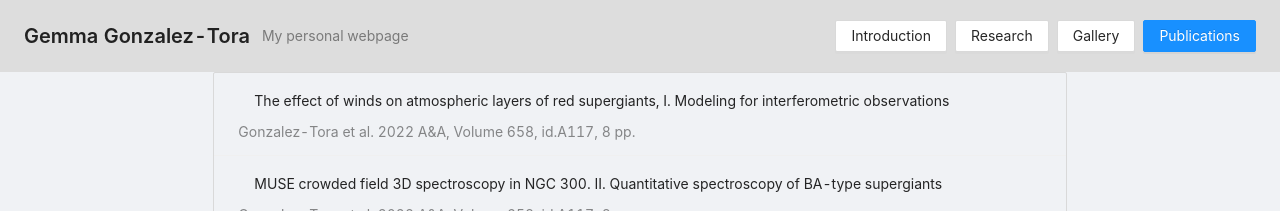
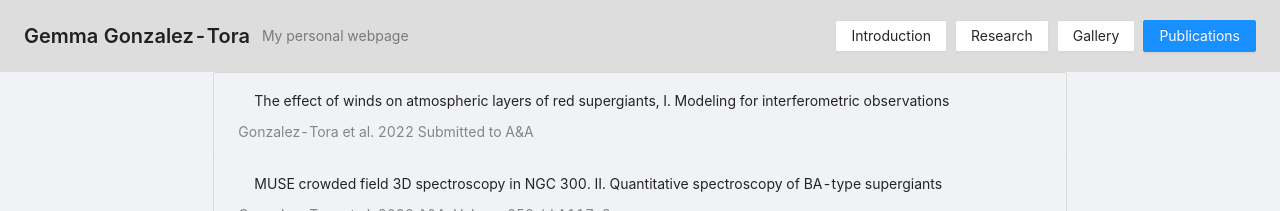
Before and after one commit to gemmagt/gemmagonzaleztora, a React (Create React App) app: page /publications in a window 1280 px wide. Shown: the top 211 px of the page. Built offline with nearby package versions, Linux system fonts and the light colour scheme.

Commit message:
submitted to aa

```diff
--- a/src/components/publications/index.js
+++ b/src/components/publications/index.js
@@ -5,7 +5,7 @@ function Publications() {
   const data=[
       {
       title: "The effect of winds on atmospheric layers of red supergiants, I. Modeling for interferometric observations",
-      subtitle: "Gonzalez-Tora et al. 2022  A&A, Volume 658, id.A117, 8 pp.",
+      subtitle: "Gonzalez-Tora et al. 2022  Submitted to A&A",
       link: "https://drive.google.com/file/d/1FkdycPsETWXm9qVgq9-7pXtCsuH7h54X/view?usp=sharing"
     },
     {
```
